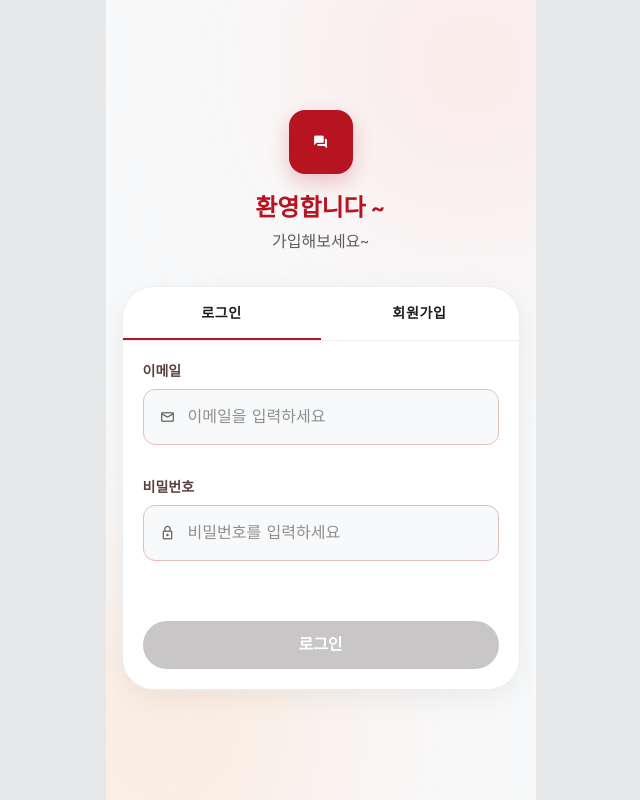
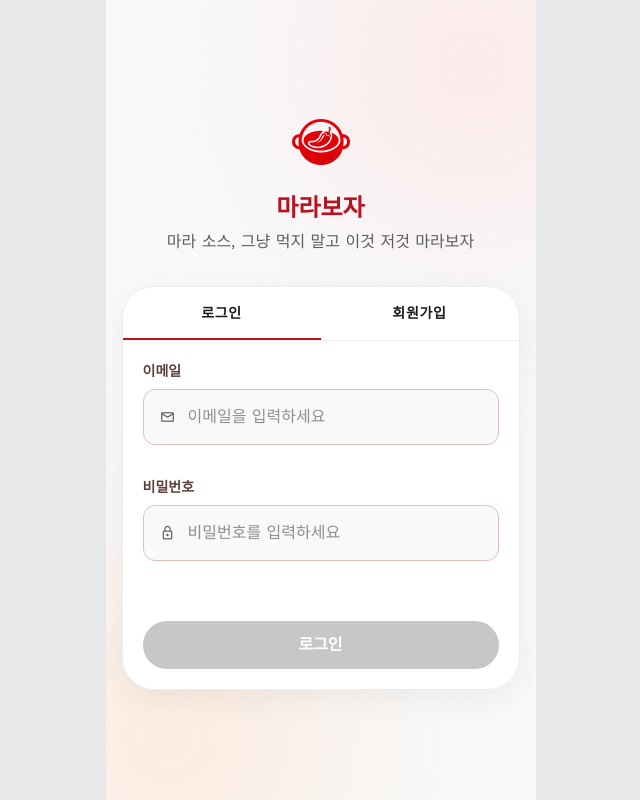
Before and after one commit to 100-hours-a-week/KTB4_Juno_Week10, a React (Vite) app: page /login in a window 1280 px wide. Shown: the whole page, without its empty margins (312-952 px from the left). Built offline with nearby package versions, Linux system fonts and the light colour scheme; no server answers.

Commit message:
feat: 로그인 페이지 내 상단 UI 수정

```diff
--- a/src/components/layout/AuthCard.jsx
+++ b/src/components/layout/AuthCard.jsx
@@ -3,22 +3,39 @@ import { ROUTES } from "@/constants/routes";
 import Icon from "@/components/common/Icon";
 
 const AuthCard = ({ activeTab, children }) => {
+  const isLogin = activeTab === "login";
+
   return (
     <>
       <div className="mb-8 text-center">
-        <div className="mx-auto mb-4 flex h-16 w-16 items-center justify-center rounded-2xl bg-[#b71422] shadow-[0_8px_20px_rgba(183,20,34,0.22)]">
-          <Icon className="text-[40px] text-white" filled>
-            forum
-          </Icon>
-        </div>
+        {isLogin ? (
+          <img
+            className="mx-auto mb-4 h-16 w-16 rounded-2xl object-cover"
+            src="/favicon.png"
+            alt="마라보자"
+          />
+        ) : (
+          <div className="mx-auto mb-4 flex h-16 w-16 items-center justify-center rounded-2xl bg-[#b71422] shadow-[0_8px_20px_rgba(183,20,34,0.22)]">
+            <Icon className="text-[40px] text-white" filled>
+              forum
+            </Icon>
+          </div>
+        )}
         <h1 className="font-['Plus_Jakarta_Sans'] text-2xl font-bold leading-8 text-[#b71422]">
-          환영합니다 ~
+          {isLogin ? "마라보자" : "환영합니다 ~"}
         </h1>
-        <p className="mt-2 text-base leading-6 text-[#5f5e5e]">가입해보세요~</p>
+        <p className="mt-2 text-base leading-6 text-[#5f5e5e]">
+          {isLogin
+            ? "마라 소스, 그냥 먹지 말고 이것 저것 마라보자"
+            : "가입해보세요~"}
+        </p>
       </div>
 
       <div className="overflow-hidden rounded-[32px] border border-[#edeeef] bg-white shadow-[0_8px_32px_rgba(0,0,0,0.06)]">
-        <nav className="flex border-b border-[#edeeef]" aria-label="로그인 및 회원가입">
+        <nav
+          className="flex border-b border-[#edeeef]"
+          aria-label="로그인 및 회원가입"
+        >
           <NavLink
             to={ROUTES.login}
             className={`flex h-[53px] flex-1 items-center justify-center border-b-2 text-sm font-semibold tracking-[0.05em] transition hover:bg-[#fff8f8] hover:text-[#b71422] ${
```
